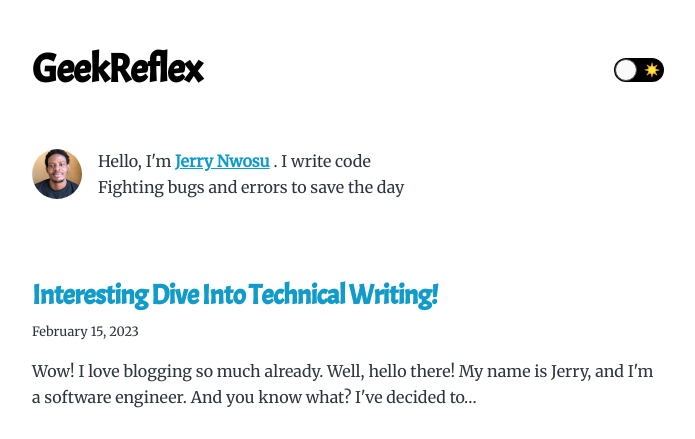
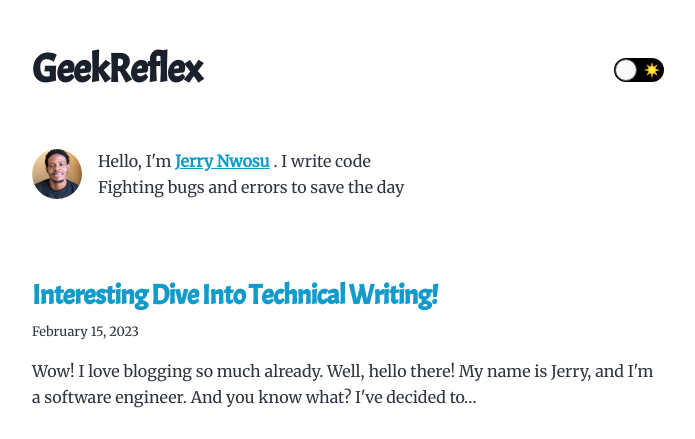
Before and after one commit to geekreflex/geekreflex-blog, a Gatsby site: page / in a window 1280 px wide. Shown: the top 439 px of the page, without its empty margins (292-987 px from the left). Built offline with nearby package versions, Linux system fonts and the light colour scheme; Gatsby itself is replaced by a stand-in of ours.

Commit message:
update heading color

```diff
--- a/src/styles/style.css
+++ b/src/styles/style.css
@@ -271,6 +271,7 @@ a:focus {
 .main-heading {
   font-size: var(--fontSize-6);
   margin: 0;
+  color: var(--color-heading);
 }
 
 .post-list-item {
```
